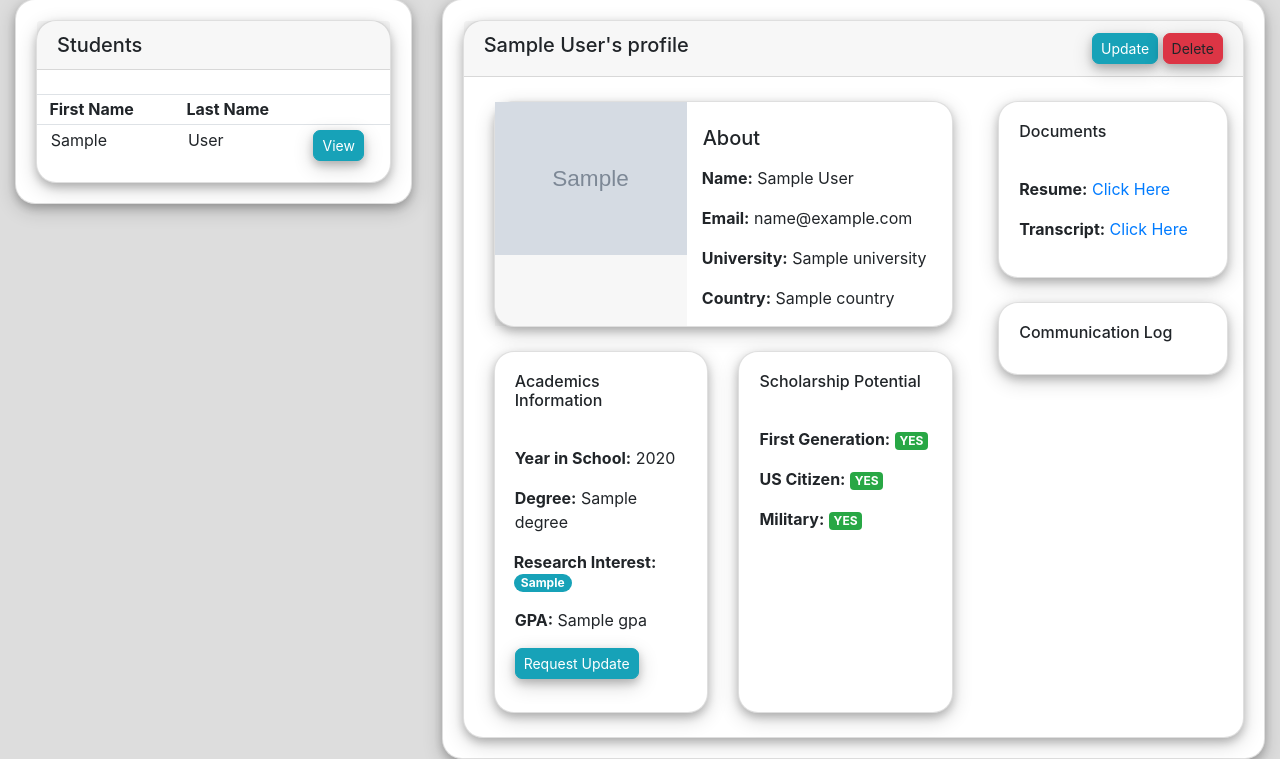
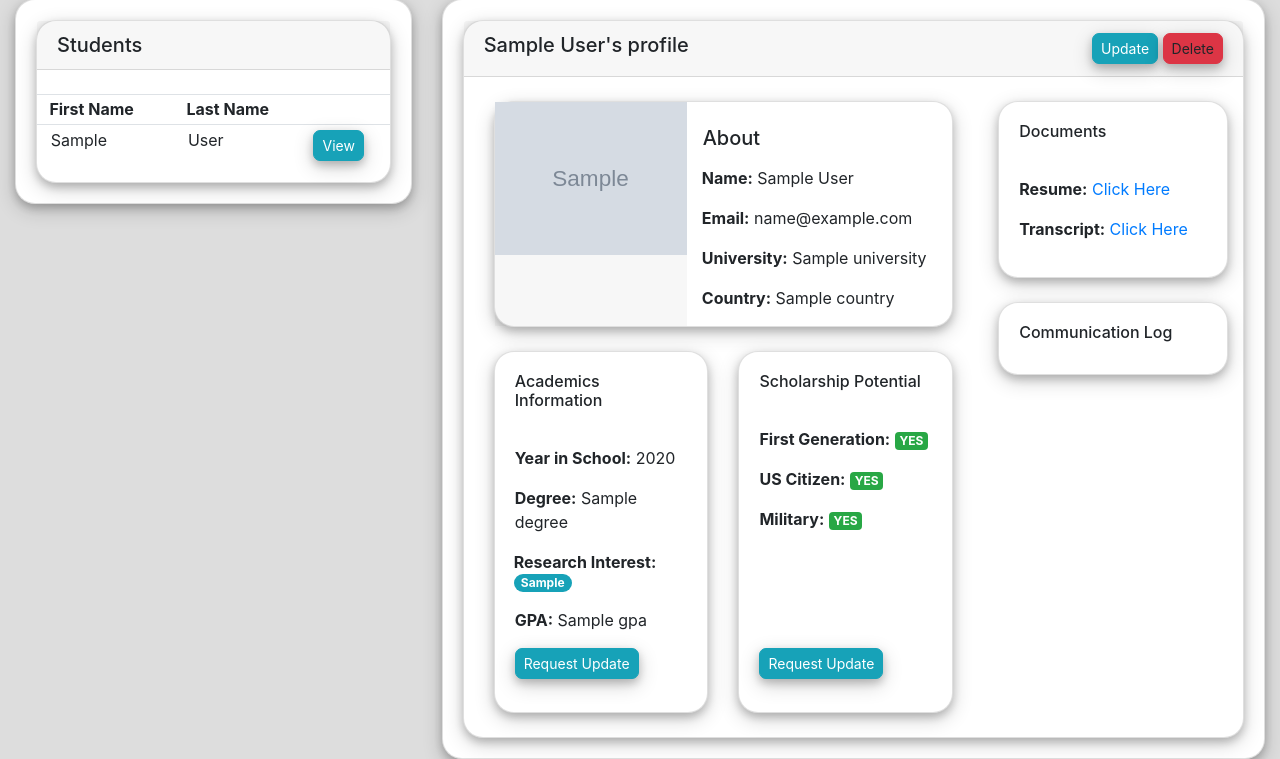
Before and after one commit to dnkelly97/pgscm, a Django app: template student/templates/student_profile.html in a window 1280 px wide. Shown: the part 83-842 px from the top of the page. Run offline with Django 3.2, Linux system fonts and the light colour scheme; the template is opened without the code that fills it: most values are stand-ins (such as "Sample title", 1, 10 or a date in 2020); grey boxes marked "Sample" are stand-in pictures; some libraries are stand-ins or nearby versions.

Commit message:
Updating the student profile view to include the link for the demographics form creation.

```diff
--- a/student/templates/student_profile.html
+++ b/student/templates/student_profile.html
@@ -65,7 +65,7 @@
                                 </div>
                                 <div class="card-block px-6">
                                     <br>
-                                    <h5 class="card-title">&nbsp;&nbsp; About</h5>
+                                    <h5 class="card-title">&nbsp;&nbsp; About </h5>
                                     <p class="card-text">
                                         <p><strong> &nbsp;&nbsp;&nbsp;&nbsp;Name:</strong> {{ student.first_name }} {{ student.last_name }} </p>
                                         <p><strong> &nbsp;&nbsp;&nbsp;&nbsp;Email:</strong> {{ student.email }} </p>
@@ -90,12 +90,14 @@
                                         <p><strong>Research Interest:</strong> {% for i in student.research_interests %} &nbsp; <span class="badge badge badge-pill  badge-info"> {{ i }} </span> {% endfor %} </p>
                                     </div>
                                     <p><strong>GPA:</strong>  {{ student.gpa }} </p>
-                                    <small class="float-sm-left">
-                                        <form method="post" action="{% url 'student_profile' student.id %}">
-                                            {% csrf_token %}
-                                            <button id="submit_student_email_button" class="btn btn-sm btn-info" type="submit">Request Update</button>
-                                        </form>
-                                    </small>
+                                    <div class="mt-auto">
+                                        <small class="float-sm-left">
+                                            <form method="post" action="{% url 'student_profile' student.id %}">
+                                                {% csrf_token %}
+                                                <button id="submit_student_email_button" name="form1" class="btn btn-sm btn-info" type="submit">Request Update</button>
+                                            </form>
+                                        </small>
+                                    </div>
                                 </div>
                             </div>
                             <br>
@@ -128,7 +130,15 @@
                                         {% else %}
                                             <span class="badge badge-danger"> NO </span>
                                         {% endif %}
-                                    </p>
+                                    </p><br>
+                                    <div class="mt-auto">
+                                        <small class="float-sm-left">
+                                            <form method="post" action="{% url 'student_profile' student.id %}">
+                                                {% csrf_token %}
+                                                <button id="demographics_email_button" name="form2" class="btn btn-sm btn-info btn-block" type="submit">Request Update</button>
+                                            </form>
+                                        </small>
+                                    </div>
                                 </div>
                             </div>
                         </div>
```
